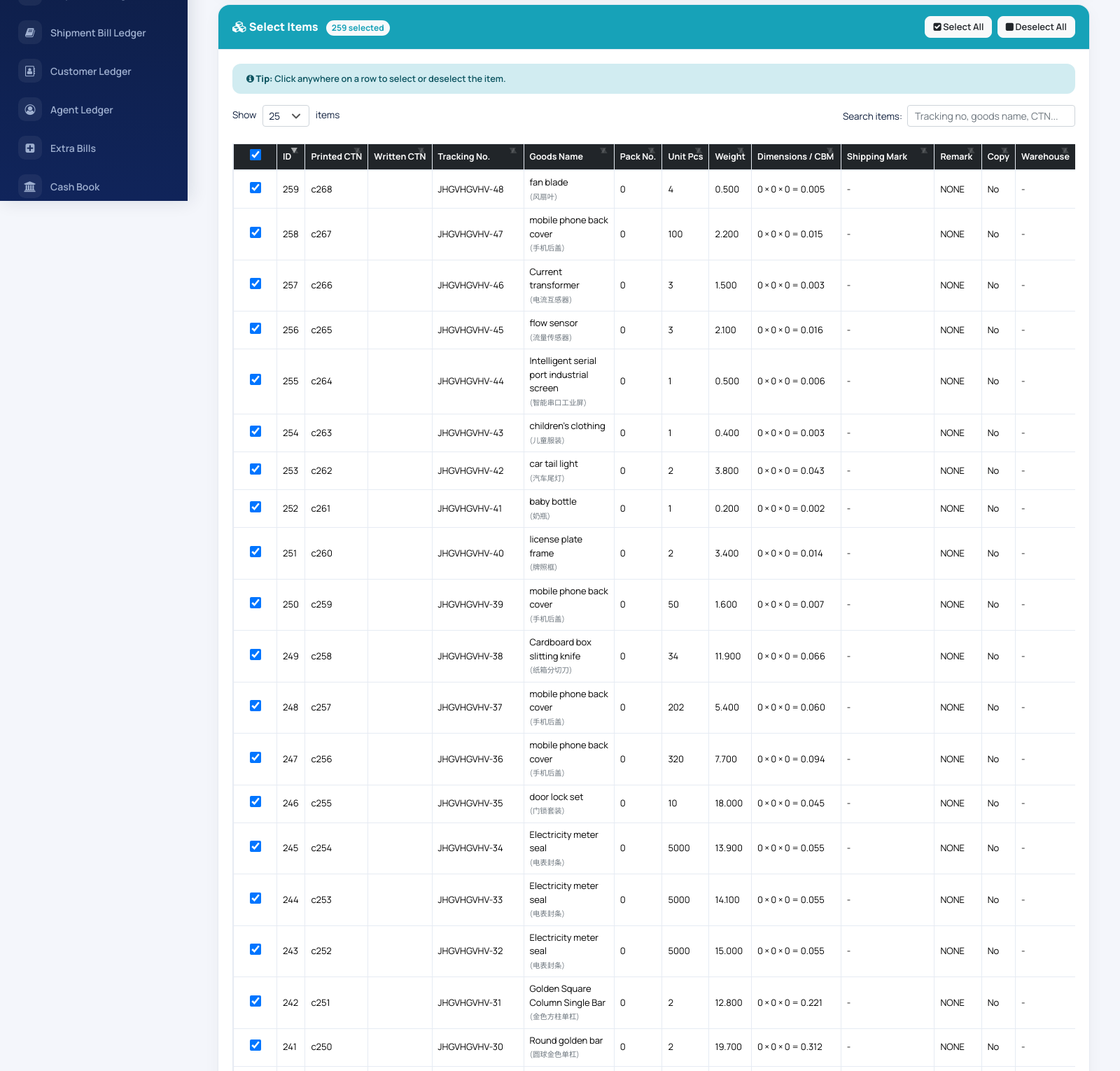
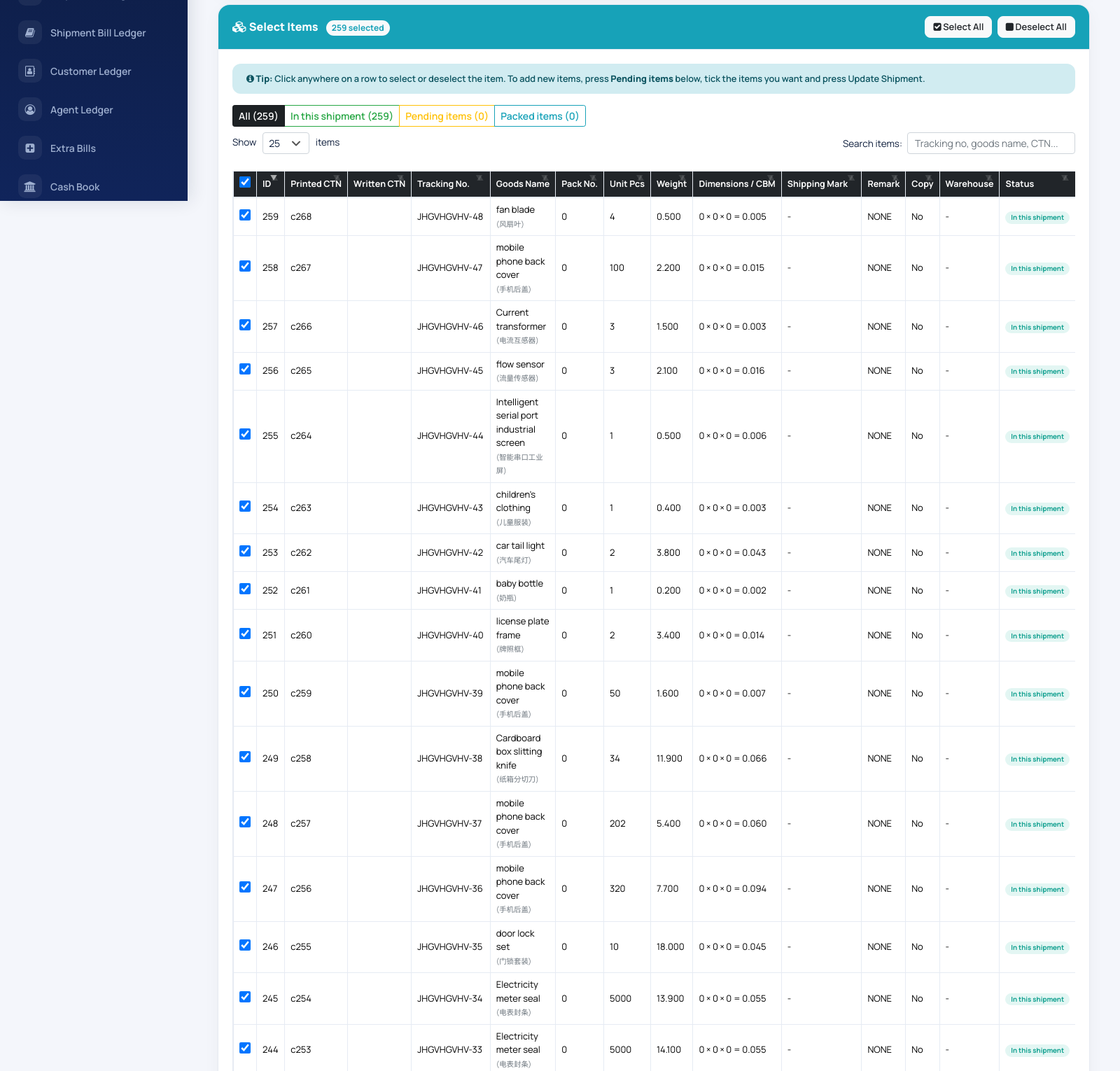
Before and after one commit to tjfahim/CoreLogistics, a Laravel app: page /admin/itemsshipments/1/edit in a window 1600 px wide. Shown: the part 513-2043 px from the top of the page at 70% size. Run offline with Laravel 10, Linux system fonts and the light colour scheme; a user stored in the database is signed in; data comes from the database, SQL or seed files in the repository; some libraries are stand-ins or nearby versions.

Commit message:
Shipment edit: status column and Pending / Packed / In-shipment filter to add pending items
Co-Authored-By: Claude Sonnet 5.5 <noreply@anthropic.com>
Claude-Session: https://claude.ai/code/session_01Jq6ZkYQZMWS3iU3B1c9tcQ

```diff
--- a/resources/views/admin/itemshipments/edit.blade.php
+++ b/resources/views/admin/itemshipments/edit.blade.php
@@ -211,6 +211,14 @@
                             <div class="alert alert-info small">
                                 <i class="fa fa-info-circle"></i>
                                 <strong>Tip:</strong> Click anywhere on a row to select or deselect the item.
+                                To add new items, press <strong>Pending items</strong> below, tick the items you want and press Update Shipment.
+                            </div>
+
+                            <div class="btn-group btn-group-sm mb-2" id="statusFilter">
+                                <button type="button" class="btn btn-dark active" data-filter="">All ({{ $itemshipment->cargoItems->count() + $availableItems->count() }})</button>
+                                <button type="button" class="btn btn-outline-success" data-filter="In this shipment">In this shipment ({{ $itemshipment->cargoItems->count() }})</button>
+                                <button type="button" class="btn btn-outline-warning" data-filter="Pending">Pending items ({{ $availableItems->where('status', 'pending')->count() }})</button>
+                                <button type="button" class="btn btn-outline-info" data-filter="Packed">Packed items ({{ $availableItems->where('status', 'packed')->count() }})</button>
                             </div>
 
                             <div class="table-responsive">
@@ -231,6 +239,7 @@
                                             <th>Remark</th>
                                             <th>Copy</th>
                                             <th>Warehouse</th>
+                                            <th>Status</th>
                                         </tr>
                                     </thead>
                                     <tbody>
@@ -262,6 +271,7 @@
                                                 <td>{{ $item->remark ?? '-' }}</td>
                                                 <td>{{ $item->is_copy ? 'Yes' : 'No' }}</td>
                                                 <td>{{ $item->warehouse ?? '-' }}</td>
+                                                <td><span class="badge badge-success">In this shipment</span></td>
                                             </tr>
                                         @endforeach
 
@@ -292,7 +302,7 @@
                                                 <td>{{ $item->shipping_mark ?? '-' }}</td>
                                                 <td>{{ $item->remark ?? '-' }}</td>
                                                 <td>{{ $item->is_copy ? 'Yes' : 'No' }}</td>
-                                                <td>{{ $item->warehouse ?? '-' }}</td>
+                                                <td><span class="badge {{ $item->status === 'pending' ? 'badge-warning' : 'badge-info' }}">{{ ucfirst($item->status) }}</span></td>
                                             </tr>
                                         @endforeach
                                     </tbody>
@@ -358,6 +368,14 @@ $(document).ready(function () {
             infoEmpty: 'No items found',
             infoFiltered: '(filtered from _MAX_ total)'
         }
+    });
+
+    // status filter (All / In this shipment / Pending / Packed) on the Status column
+    $('#statusFilter button').on('click', function () {
+        $('#statusFilter button').removeClass('active');
+        $(this).addClass('active');
+        const f = $(this).data('filter');
+        table.column(14).search(f ? '^' + f + '$' : '', true, false).draw();
     });
 
     function applySelectedState() {
```
